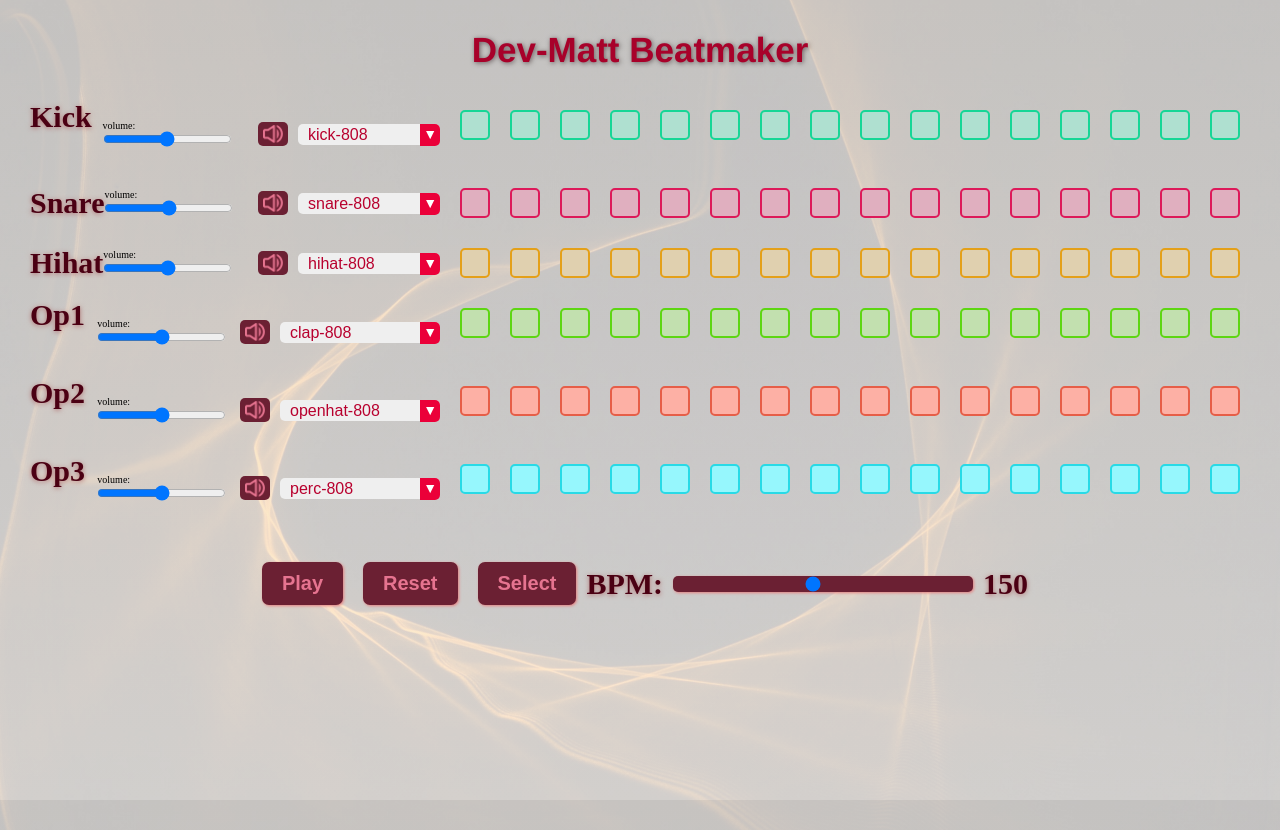
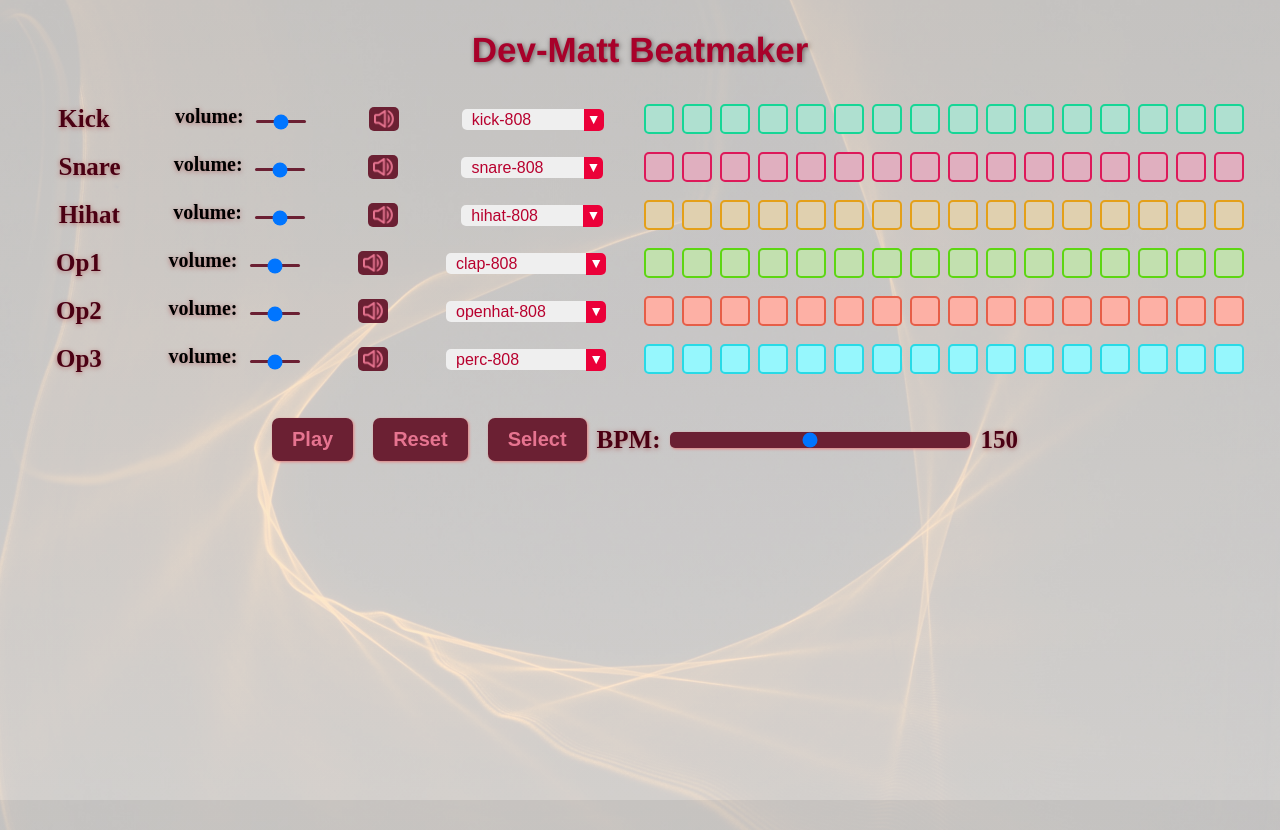
Before and after one commit to MattSam9/Beatmaker-JS-game, a plain HTML site: page index.html in a window 1280 px wide. Drawn offline with Linux system fonts and the light colour scheme; a web font is replaced by a local one.

Commit message:
styling volume controler

```diff
--- a/css/style.css
+++ b/css/style.css
@@ -46,11 +46,11 @@ i {
 .op1-track,
 .op2-track,
 .op3-track {
-  min-width: 90vw;
+  min-width: 95vw;
   display: flex;
   flex-direction: row;
   justify-content: space-between;
-  margin: 0rem 3rem 1rem;
+  margin: 0rem 2rem 1rem;
 }
 .controls {
   display: flex;
@@ -60,7 +60,7 @@ i {
 }
 .controls h2 {
   color: #4b0013;
-  font-size: 3rem;
+  font-size: 2.5rem;
   font-weight: bold;
   text-shadow: 0rem 0.1rem 0.5rem #b17272;
 }
@@ -164,7 +164,7 @@ i {
   -o-border-radius: 0.5rem;
   border: none;
   background-color: red;
-  margin: 1rem;
+  margin: 0.4rem;
   cursor: pointer;
 }
 .kick-pad {
@@ -269,7 +269,28 @@ i {
 }
 .slider-container label, .slider-container h2{
   color: #4b0013;
-  font-size: 3rem;
+  font-size: 2.5rem;
+  font-weight: bold;
+  text-shadow: 0rem 0.1rem 0.5rem #b17272;
+}
+.volume-container .volume-slider {
+  -webkit-appearance: none;
+  -moz-appearance: none;
+  -o-appearance: none;
+  appearance: none;
+  margin: 1rem;
+  width: 5rem;
+  height: 0.3rem;
+  background-color: #6b2033;
+  border-radius: 0.3rem;
+  -webkit-border-radius: 0.3rem;
+  -moz-border-radius: 0.3rem;
+  -ms-border-radius: 0.3rem;
+  -o-border-radius: 0.3rem;
+}
+.volume-container label{
+  color: black;
+  font-size: 2rem;
   font-weight: bold;
   text-shadow: 0rem 0.1rem 0.5rem #b17272;
 }
```
